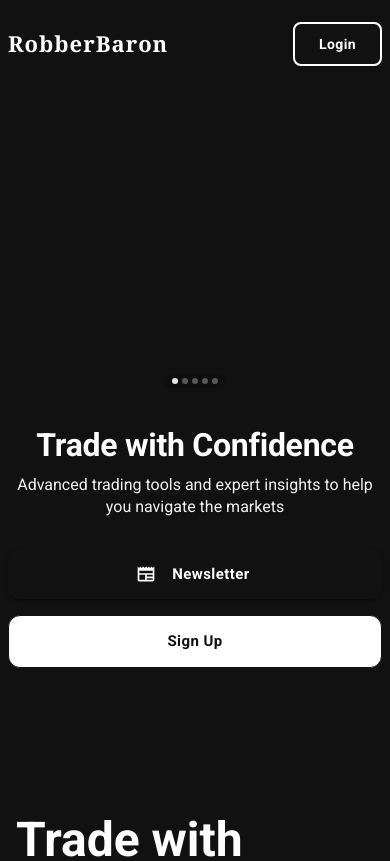
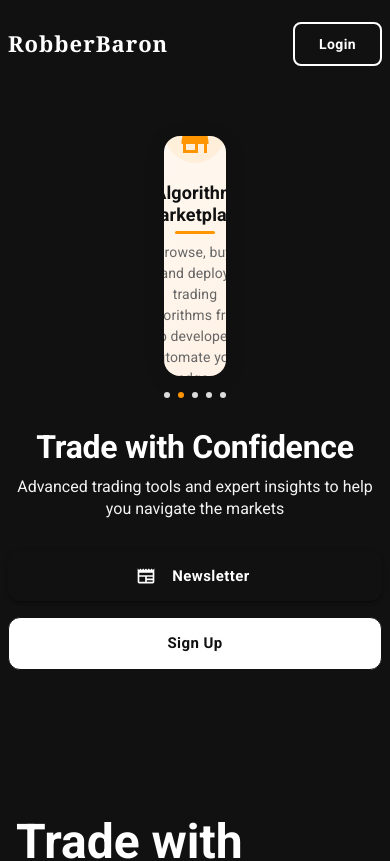
Before and after one commit to oldwestsolutions/jpmorgan, a React (Create React App) app: page / in a window 390 px wide. Shown: the top 861 px of the page. Built offline with nearby package versions, Linux system fonts and the light colour scheme.

Commit message:
Enhanced carousel design with unique gradients, animations, and mobile optimizations

```diff
--- a/src/pages/HomePage.tsx
+++ b/src/pages/HomePage.tsx
@@ -79,27 +79,37 @@
   {
     icon: <Email sx={{ fontSize: 48, color: 'secondary.main', mb: 1 }} />,
     title: 'Pro Newsletter Alerts',
-    desc: 'Get real-time earnings alerts, technical signals, and exclusive research delivered to your inbox.'
+    desc: 'Get real-time earnings alerts, technical signals, and exclusive research delivered to your inbox.',
+    bgGradient: 'linear-gradient(135deg, #f6f9fc 0%, #f1f4f8 100%)',
+    accentColor: '#43ea4a'
   },
   {
     icon: <Store sx={{ fontSize: 48, color: 'secondary.main', mb: 1 }} />,
     title: 'Algorithm Marketplace',
-    desc: 'Browse, buy, and deploy trading algorithms from top developers. Automate your edge.'
+    desc: 'Browse, buy, and deploy trading algorithms from top developers. Automate your edge.',
+    bgGradient: 'linear-gradient(135deg, #fff8f0 0%, #fff2e6 100%)',
+    accentColor: '#ff9500'
   },
   {
     icon: <EmojiEvents sx={{ fontSize: 48, color: 'secondary.main', mb: 1 }} />,
     title: 'Trading Tournaments',
-    desc: 'Compete in public trading tournaments powered by blockchain. Climb the leaderboard and win rewards.'
+    desc: 'Compete in public trading tournaments powered by blockchain. Climb the leaderboard and win rewards.',
+    bgGradient: 'linear-gradient(135deg, #f0f7ff 0%, #e6f2ff 100%)',
+    accentColor: '#007aff'
   },
   {
     icon: <Insights sx={{ fontSize: 48, color: 'secondary.main', mb: 1 }} />,
     title: 'Sentiment & Financial Analysis',
-    desc: 'Gauge market sentiment and access advanced financial analytics for smarter trades.'
+    desc: 'Gauge market sentiment and access advanced financial analytics for smarter trades.',
+    bgGradient: 'linear-gradient(135deg, #f0fff4 0%, #e6ffed 100%)',
+    accentColor: '#34c759'
   },
   {
     icon: <Newspaper sx={{ fontSize: 48, color: 'secondary.main', mb: 1 }} />,
     title: 'News & Research',
-    desc: 'Stay ahead with curated news, research, and real-time market updates.'
+    desc: 'Stay ahead with curated news, research, and real-time market updates.',
+    bgGradient: 'linear-gradient(135deg, #f4f0ff 0%, #ede6ff 100%)',
+    accentColor: '#af52de'
   }
 ];
 
@@ -109,12 +119,13 @@
   const timerRef = useRef<NodeJS.Timeout | null>(null);
   const [carouselDirection, setCarouselDirection] = useState<'left' | 'right'>('right');
 
-  // Auto-advance carousel every 10 seconds
+  // Auto-advance carousel every 5 seconds
   useEffect(() => {
     if (timerRef.current) clearTimeout(timerRef.current);
     timerRef.current = setTimeout(() => {
+      setCarouselDirection('right');
       setHeroIndex((i) => (i + 1) % heroCarouselSlides.length);
-    }, 10000);
+    }, 5000);
     return () => { if (timerRef.current) clearTimeout(timerRef.current); };
   }, [heroIndex]);
 
@@ -127,7 +138,6 @@
     setHeroIndex((i) => (i - 1 + heroCarouselSlides.length) % heroCarouselSlides.length);
   };
 
-  // Newsletter modal state
   const [newsletterOpen, setNewsletterOpen] = useState(false);
   const handleNewsletterOpen = () => setNewsletterOpen(true);
   const handleNewsletterClose = () => setNewsletterOpen(false);
@@ -207,7 +217,7 @@
         </Toolbar>
       </AppBar>
 
-      {/* Hero Section with Carousel */}
+      {/* Hero Section */}
       <Box
         sx={{
           position: 'relative',
@@ -229,6 +239,7 @@
       >
         <Container maxWidth="xl" sx={{ px: { xs: 1, sm: 2, md: 4 } }}>
           <Grid container spacing={4} alignItems="center" direction={{ xs: 'column-reverse', md: 'row' }}>
+            {/* Left Column - Text Content */}
             <Grid item xs={12} md={6} sx={{ textAlign: { xs: 'center', md: 'left' }, mb: { xs: 4, md: 0 } }}>
               <Typography variant="h2" component="h1" gutterBottom sx={{ fontWeight: 800, fontSize: { xs: 32, md: 54 }, lineHeight: 1.1, color: 'white' }}>
                 Trade with Confidence
@@ -255,29 +266,25 @@
                 </Button>
               </Box>
             </Grid>
+
+            {/* Right Column - White Carousel */}
             <Grid item xs={12} md={6}>
-              <Box sx={{
+              <Box sx={{ position: 'relative', width: '100%', maxWidth: 600, mx: 'auto' }}>
+                {/* Carousel Content */}
+                <Box
+                  sx={{
                     position: 'relative',
                     width: '100%',
-                height: { xs: 260, md: 380 },
-                display: 'flex',
-                alignItems: 'center',
-                justifyContent: 'center',
-                px: { xs: 1, sm: 3, md: 4 }
-              }}>
-                {/* Carousel Card with smooth transition */}
-                <Box sx={{
-                  position: 'relative',
-                  width: '100%',
-                  maxWidth: { xs: '90%', sm: 400, md: 480 },
-                  minHeight: { xs: 220, md: 320 },
-                  display: 'flex',
-                  alignItems: 'center',
-                  justifyContent: 'center',
-                  overflow: 'hidden'
-                }}>
+                    height: { xs: 240, sm: 280, md: 320 },
+                    overflow: 'hidden',
+                    borderRadius: 4,
+                    boxShadow: '0 4px 24px rgba(0,0,0,0.08)',
+                    touchAction: 'pan-y pinch-zoom',
+                  }}
+                >
+                  {heroCarouselSlides.map((slide, index) => (
                     <Box
-                    key={heroIndex}
+                      key={index}
                       sx={{
                         position: 'absolute',
                         width: '100%',
@@ -285,93 +292,117 @@
                         display: 'flex',
                         alignItems: 'center',
                         justifyContent: 'center',
-                      transition: 'opacity 1.2s cubic-bezier(.4,1.4,.6,1), transform 1.2s cubic-bezier(.4,1.4,.6,1)',
-                      opacity: 1,
-                      zIndex: 1,
-                      animation: `${carouselDirection === 'right' ? 'fadeInRight' : 'fadeInLeft'} 1.2s`,
-                      '@keyframes fadeInRight': {
-                        from: { opacity: 0, transform: 'translateX(80px) scale(0.97)' },
-                        to: { opacity: 1, transform: 'translateX(0) scale(1)' },
-                      },
-                      '@keyframes fadeInLeft': {
-                        from: { opacity: 0, transform: 'translateX(-80px) scale(0.97)' },
-                        to: { opacity: 1, transform: 'translateX(0) scale(1)' },
-                      },
+                        transition: 'opacity 0.5s ease, transform 0.5s ease',
+                        opacity: heroIndex === index ? 1 : 0,
+                        transform: `translateX(${heroIndex === index ? '0' : carouselDirection === 'right' ? '100%' : '-100%'})`,
+                        background: slide.bgGradient,
+                        p: { xs: 2, sm: 3, md: 4 },
                       }}
                     >
-                    <Paper elevation={0} sx={{
-                      bgcolor: '#fff',
-                      borderRadius: 8,
-                      p: { xs: 2, sm: 3, md: 5 },
-                      minHeight: { xs: 200, md: 300 },
-                      width: '100%',
-                      maxWidth: { xs: '90%', sm: 380, md: 460 },
+                      <Box
+                        sx={{
                           textAlign: 'center',
-                      display: 'flex',
-                      flexDirection: 'column',
-                      alignItems: 'center',
-                      justifyContent: 'center',
-                      boxShadow: '0 8px 48px #0008, 0 2px 16px #0008',
+                          maxWidth: 600,
                           position: 'relative',
-                      background: '#fff',
-                      border: '1.5px solid #222',
-                    }}>
-                      <Box sx={{ mb: 1, display: 'flex', justifyContent: 'center', alignItems: 'center' }}>
-                        {React.cloneElement(heroCarouselSlides[heroIndex].icon, {
-                          color: 'inherit',
+                          '&::before': {
+                            content: '""',
+                            position: 'absolute',
+                            top: -20,
+                            left: '50%',
+                            transform: 'translateX(-50%)',
+                            width: 60,
+                            height: 60,
+                            borderRadius: '50%',
+                            background: `${slide.accentColor}15`,
+                            zIndex: 0,
+                          }
+                        }}
+                      >
+                        <Box
+                          sx={{
+                            mb: 2,
+                            position: 'relative',
+                            zIndex: 1,
+                            transform: 'scale(1)',
+                            transition: 'transform 0.3s ease',
+                            '&:hover': {
+                              transform: 'scale(1.1)',
+                            }
+                          }}
+                        >
+                          {React.cloneElement(slide.icon, {
                             sx: {
-                            fontSize: { xs: 32, sm: 42, md: 48 },
-                            color: '#111',
-                            mb: 0.5
+                              fontSize: { xs: 36, sm: 42, md: 48 },
+                              color: slide.accentColor,
                             }
                           })}
                         </Box>
-                      <Typography variant="h4" sx={{
-                        fontWeight: 800,
-                        color: 'black',
-                        mb: 1,
-                        fontSize: { xs: 18, sm: 20, md: 28 }
-                      }}>
-                        {heroCarouselSlides[heroIndex].title}
+                        <Typography
+                          variant="h4"
+                          sx={{
+                            fontWeight: 700,
+                            mb: 2,
+                            fontSize: { xs: 18, sm: 22, md: 24 },
+                            color: '#111',
+                            position: 'relative',
+                            '&::after': {
+                              content: '""',
+                              position: 'absolute',
+                              bottom: -8,
+                              left: '50%',
+                              transform: 'translateX(-50%)',
+                              width: 40,
+                              height: 3,
+                              background: slide.accentColor,
+                              borderRadius: 2,
+                            }
+                          }}
+                        >
+                          {slide.title}
                         </Typography>
-                      <Typography variant="h6" color="text.secondary" sx={{
-                        fontSize: { xs: 12, sm: 14, md: 18 },
-                        fontWeight: 500,
-                        color: 'black',
-                        px: { xs: 0.5, sm: 2 }
-                      }}>
-                        {heroCarouselSlides[heroIndex].desc}
+                        <Typography
+                          variant="body1"
+                          sx={{
+                            color: '#666',
+                            fontSize: { xs: 14, sm: 15, md: 16 },
+                            lineHeight: 1.5,
+                            position: 'relative',
+                            zIndex: 1,
+                          }}
+                        >
+                          {slide.desc}
                         </Typography>
-                    </Paper>
                       </Box>
                     </Box>
-                {/* Carousel Dots - More subtle and without arrows */}
-                <Box sx={{
-                  position: 'absolute',
-                  bottom: { xs: 8, sm: 12 },
-                  left: '50%',
-                  transform: 'translateX(-50%)',
+                  ))}
+                </Box>
+
+                {/* Carousel Dots */}
+                <Box
+                  sx={{
                     display: 'flex',
-                  gap: { xs: 0.5, sm: 0.75 },
-                  zIndex: 2,
-                  bgcolor: 'rgba(0,0,0,0.2)',
-                  px: 1,
-                  py: 0.5,
-                  borderRadius: 2
-                }}>
-                  {Array.from({ length: heroCarouselSlides.length }).map((_, index) => (
+                    justifyContent: 'center',
+                    gap: 1,
+                    mt: 2
+                  }}
+                >
+                  {heroCarouselSlides.map((slide, index) => (
                     <Box
                       key={index}
-                      onClick={() => setHeroIndex(index)}
+                      onClick={() => {
+                        setCarouselDirection(index > heroIndex ? 'right' : 'left');
+                        setHeroIndex(index);
+                      }}
                       sx={{
                         width: { xs: 6, sm: 8 },
                         height: { xs: 6, sm: 8 },
                         borderRadius: '50%',
-                        bgcolor: heroIndex === index ? 'rgba(255,255,255,0.9)' : 'rgba(255,255,255,0.3)',
+                        bgcolor: heroIndex === index ? slide.accentColor : '#ddd',
                         cursor: 'pointer',
                         transition: 'all 0.3s ease',
                         '&:hover': {
-                          bgcolor: heroIndex === index ? 'rgba(255,255,255,0.9)' : 'rgba(255,255,255,0.5)'
+                          bgcolor: heroIndex === index ? slide.accentColor : '#ccc',
+                          transform: 'scale(1.2)',
                         }
                       }}
                     />
```
Lines whose indentation alone changed are shown as unchanged.
